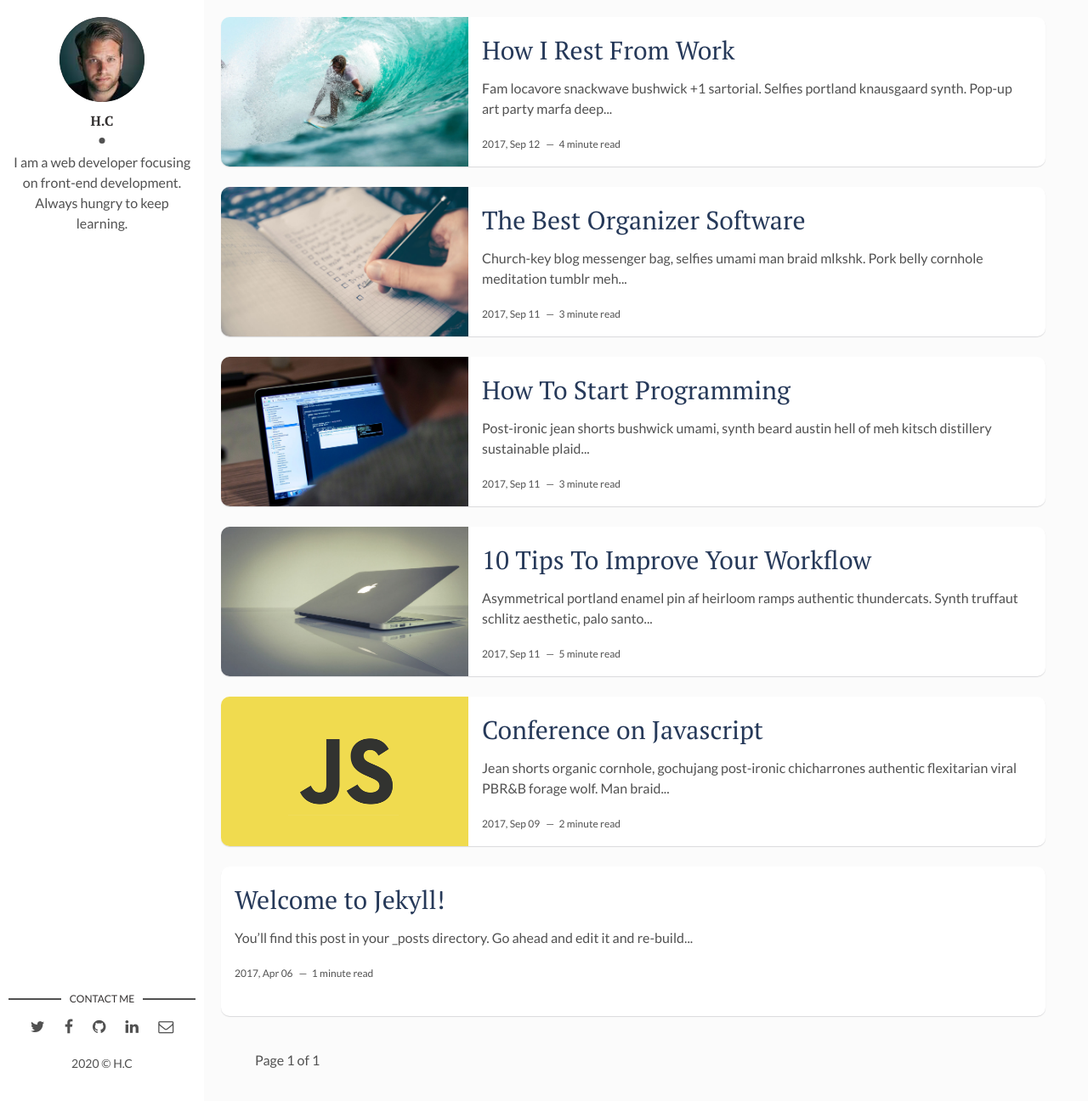
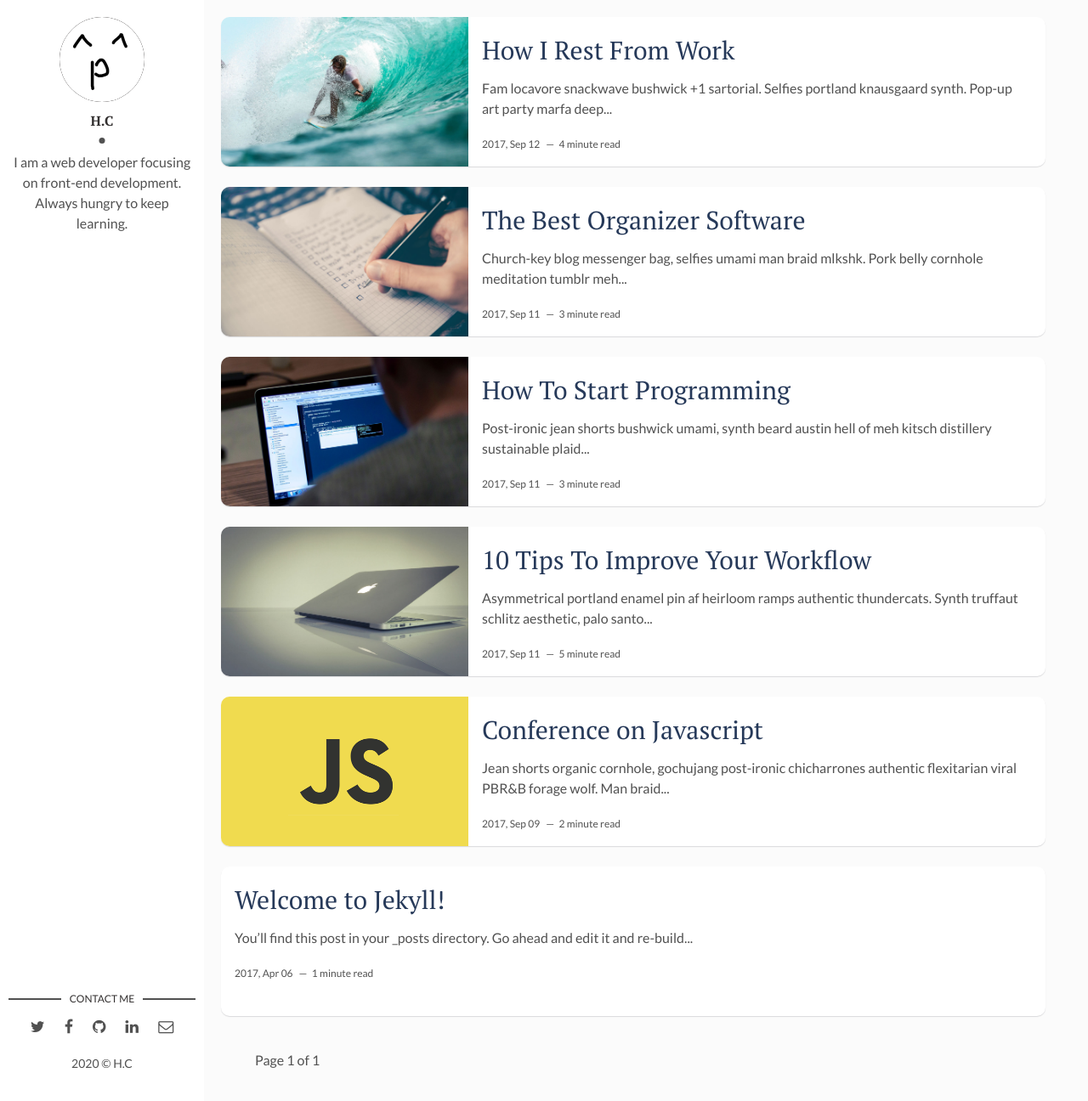
Before and after one commit to chigirh/chigirh.github.io, a Jekyll site: the page built from index.html, in a window 1280 px wide and 1296 px high. Shown: the whole window at 85% size. Built offline with Jekyll 4.4.1, drawn with Linux system fonts in a browser that asks for light colours; the list of posts is cut into pages by our own code.

Commit message:
theme change

```diff
--- a/_config.yml
+++ b/_config.yml
@@ -8,7 +8,7 @@ site-twitter: #if your site has a twitter account, enter it here
 
 # Author Settings
 author: H.C # add your name
-author-img: david-freeman.jpg # add your photo
+author-img: my-icon.jpg # add your photo
 about-author: I am a web developer focusing on front-end development. Always hungry to keep learning. # add description
 social-twitter: # add your Twitter handle
 social-facebook: # add your Facebook handle
```
Also changed, not shown: assets/img/my-icon.jpg (added).
